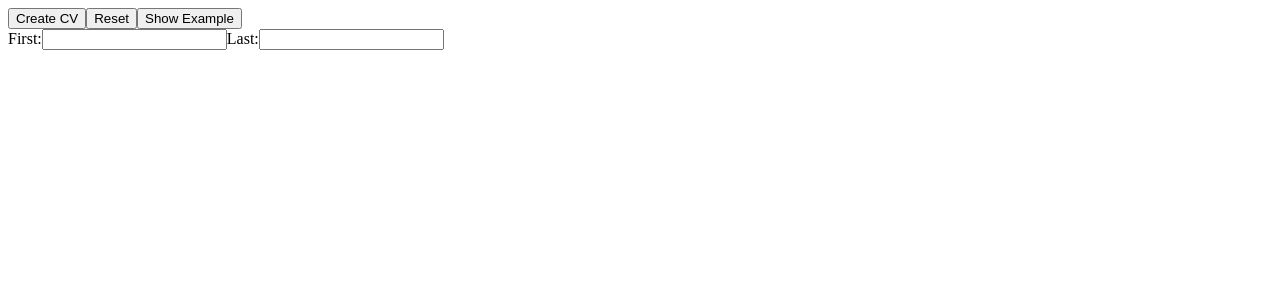
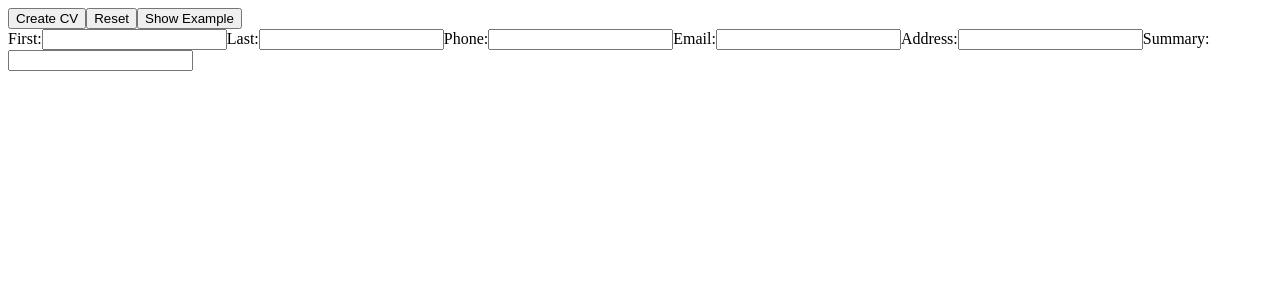
Before and after one commit to xincryptedx/cv-creator, a React (Vite) app: page / in a window 1280 px wide. Shown: the top 300 px of the page. Built offline with nearby package versions, Linux system fonts and the light colour scheme.

Commit message:
Add remaining inputs

```diff
--- a/src/components/BasicInfo.jsx
+++ b/src/components/BasicInfo.jsx
@@ -2,7 +2,7 @@ import FormInput from "./FormInput";
 
 function BasicInfo({ data, setData }) {
   //Data refs
-  const { firstName, lastName } = data;
+  const { firstName, lastName, summary, phone, email, address } = data;
   // Data change handlers
   function setDataProperty(event, property) {
     setData({ ...data, [property]: event.target.value });
@@ -14,6 +14,22 @@ function BasicInfo({ data, setData }) {
 
   function setLast(event) {
     setDataProperty(event, "lastName");
+  }
+
+  function setSummary(event) {
+    setDataProperty(event, "summary");
+  }
+
+  function setPhone(event) {
+    setDataProperty(event, "phone");
+  }
+
+  function setEmail(event) {
+    setDataProperty(event, "email");
+  }
+
+  function setAddress(event) {
+    setDataProperty(event, "address");
   }
 
   return (
@@ -30,6 +46,30 @@ function BasicInfo({ data, setData }) {
         inputValue={lastName}
         setDataProperty={setLast}
       ></FormInput>
+      <FormInput
+        labelFor="phone"
+        labelText="Phone:"
+        inputValue={phone}
+        setDataProperty={setPhone}
+      ></FormInput>
+      <FormInput
+        labelFor="email"
+        labelText="Email:"
+        inputValue={email}
+        setDataProperty={setEmail}
+      ></FormInput>
+      <FormInput
+        labelFor="address"
+        labelText="Address:"
+        inputValue={address}
+        setDataProperty={setAddress}
+      ></FormInput>
+      <FormInput
+        labelFor="summary"
+        labelText="Summary:"
+        inputValue={summary}
+        setDataProperty={setSummary}
+      ></FormInput>
     </section>
   );
 }
```
